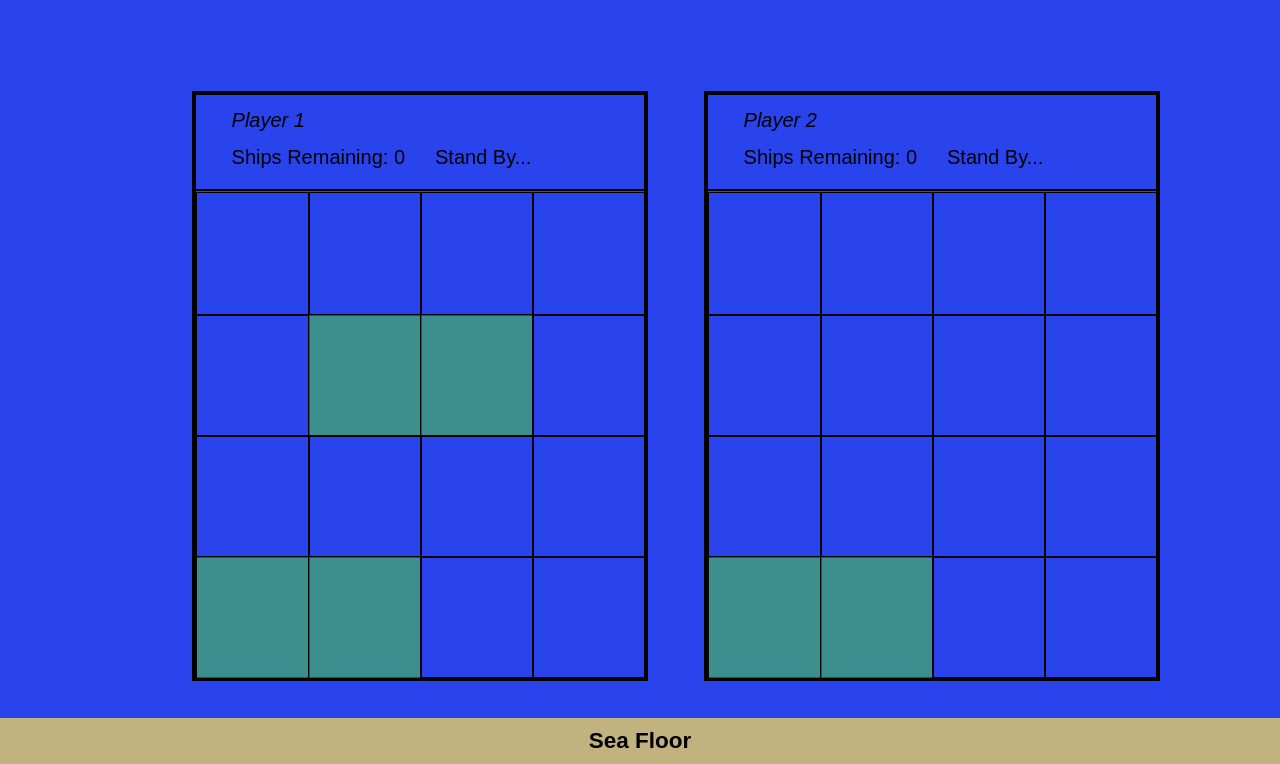
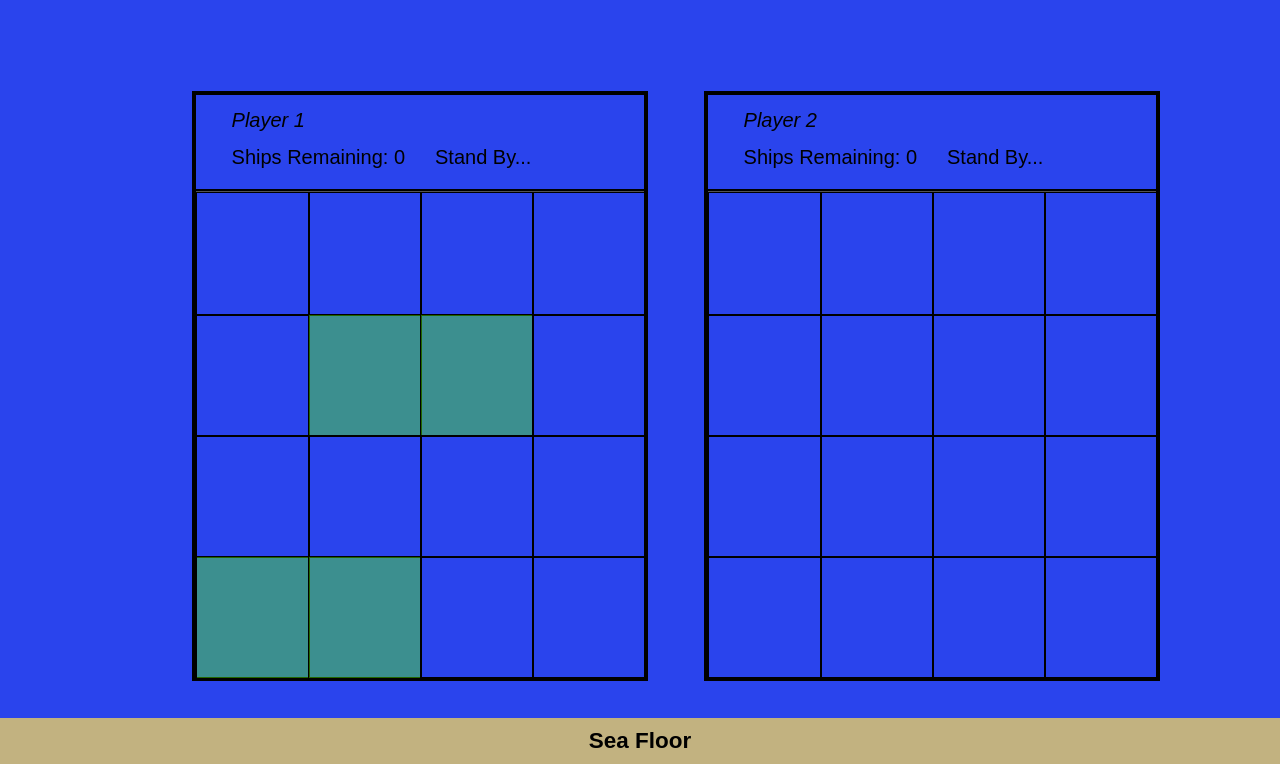
Before and after one commit to CameronTheDeveloper/ship-fight, a website built with webpack: page dist/index.html in a window 1280 px wide. Shown: the part 84-848 px from the top of the page. Built offline with nearby package versions, Linux system fonts and the light colour scheme.

Commit message:
Display only left board ships

```diff
--- a/src/styles/content.css
+++ b/src/styles/content.css
@@ -101,7 +101,7 @@
     background-color: rgb(95, 5, 5);
 }
 
-.board-pos.taken {
+#left-board .board-pos.taken {
     background-color: rgba(89, 255, 0, 0.4);
 }
 
```
